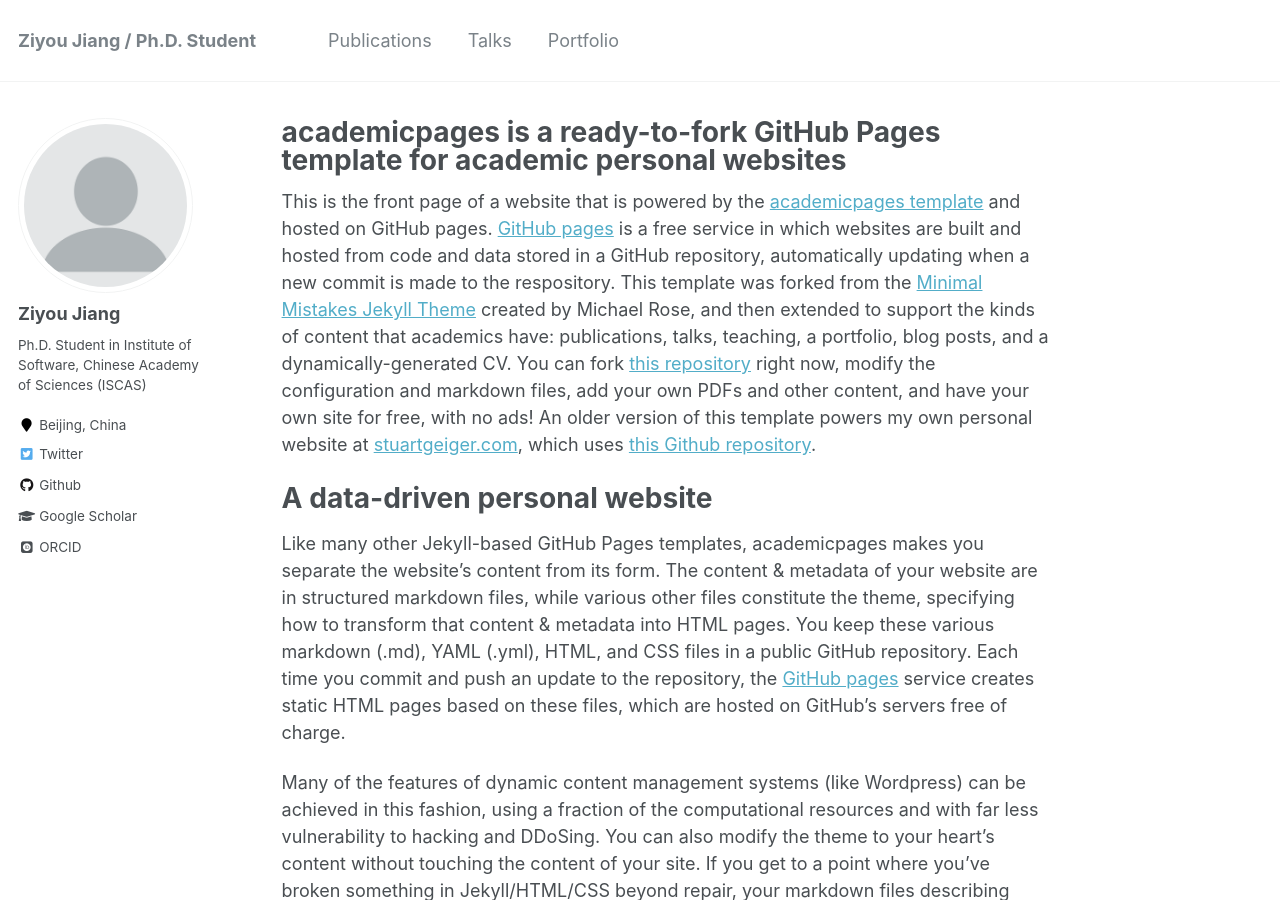
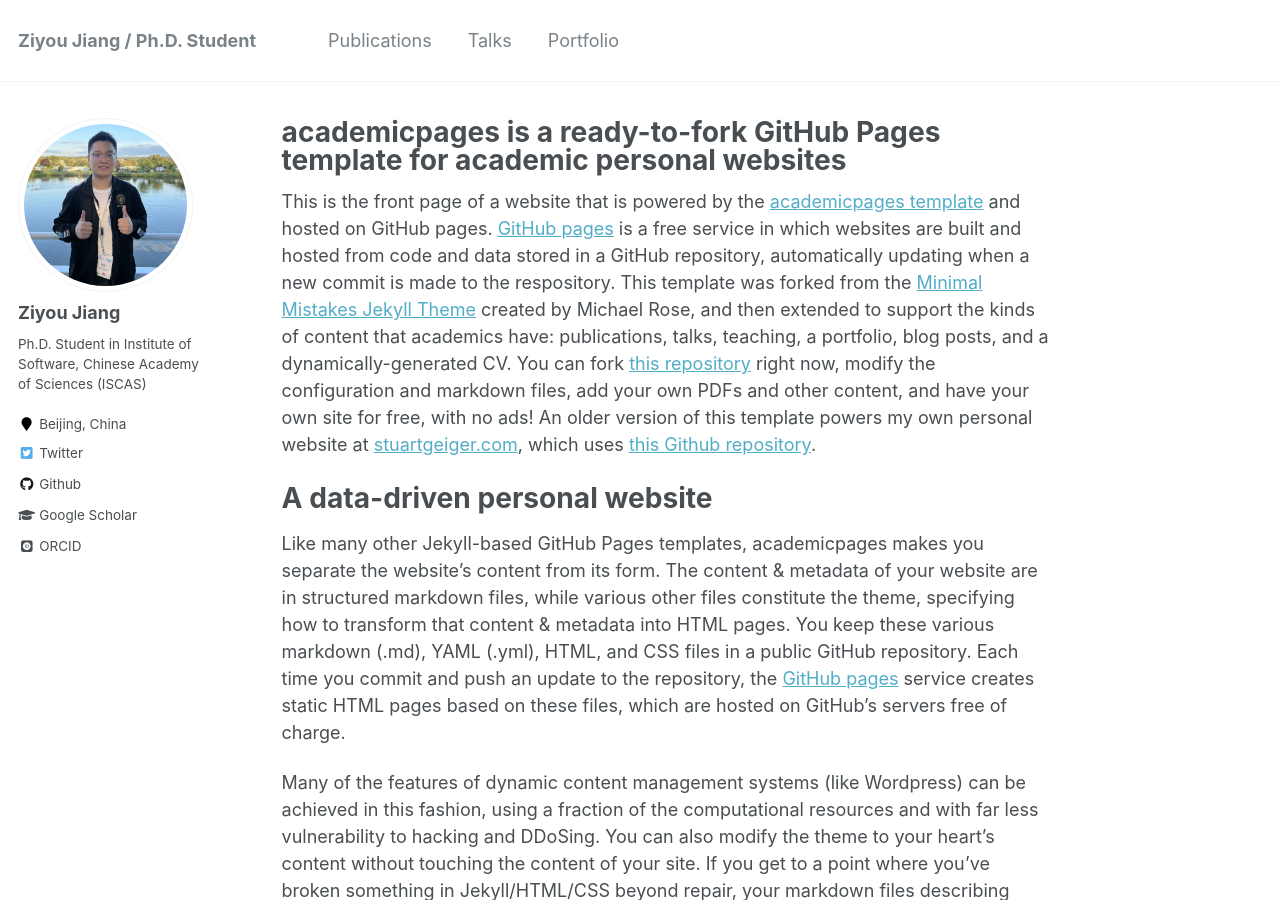
Before and after one commit to jzySaber1996/jzySaber1996.github.io, a Jekyll site: the page built from _pages/about.md, in a window 1280 px wide and 900 px high. Built offline with Jekyll 4.4.1, drawn with Linux system fonts in a browser that asks for light colours; some web fonts are replaced.

Commit message:
Update profile ./images/ziyou_profile.jpg

```diff
--- a/_config.yml
+++ b/_config.yml
@@ -81,7 +81,7 @@ analytics:
 # Site Author
 author:
   name             : "Ziyou Jiang"
-  avatar           : "profile.png"
+  avatar           : "ziyou_profile.jpg"
   bio              : "Ph.D. Student in Institute of Software, Chinese Academy of Sciences (ISCAS)"
   location         : "Beijing, China"
   employer         :
```
Also changed, not shown: images/ziyou_profile.jpg (added).
